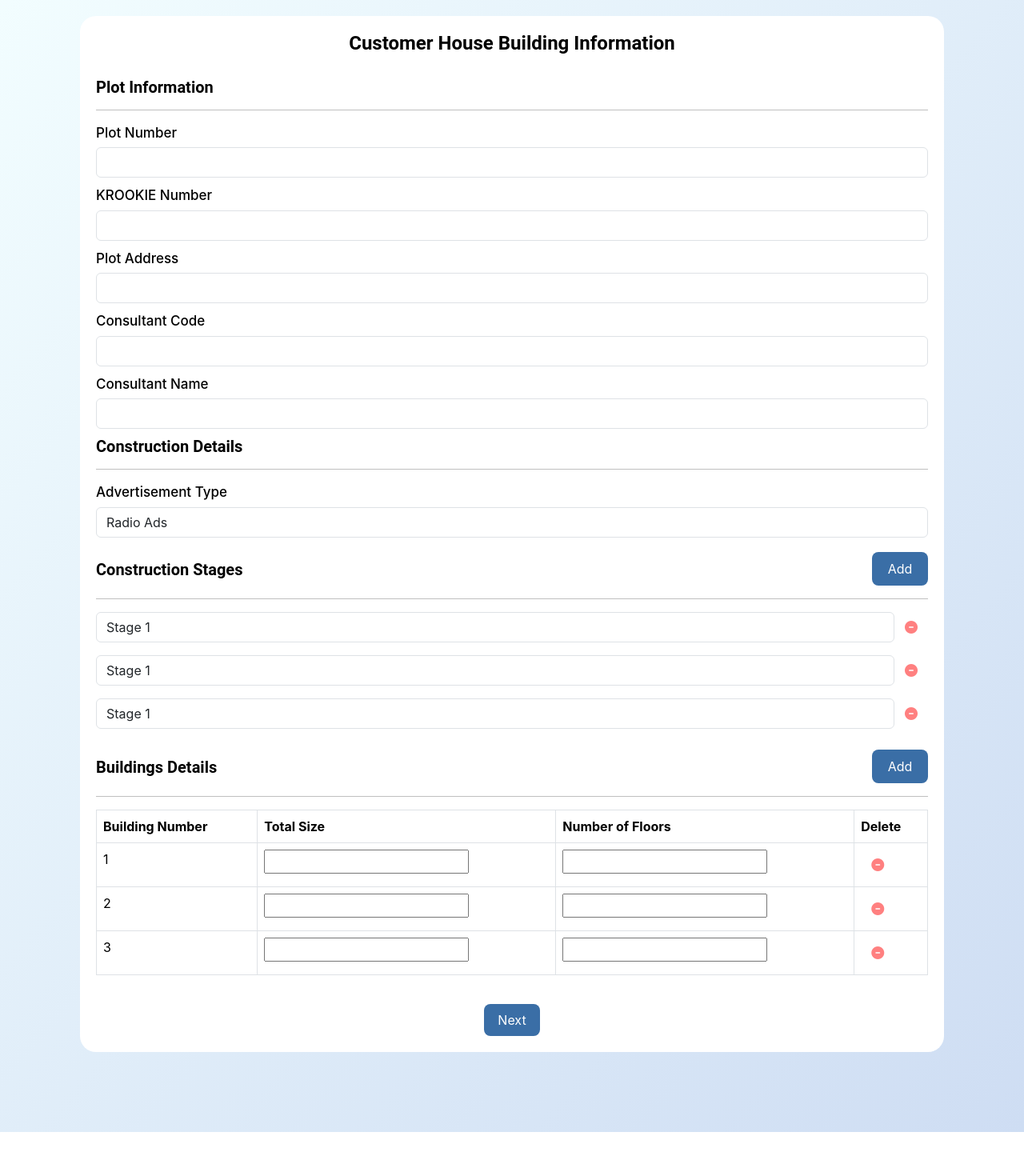
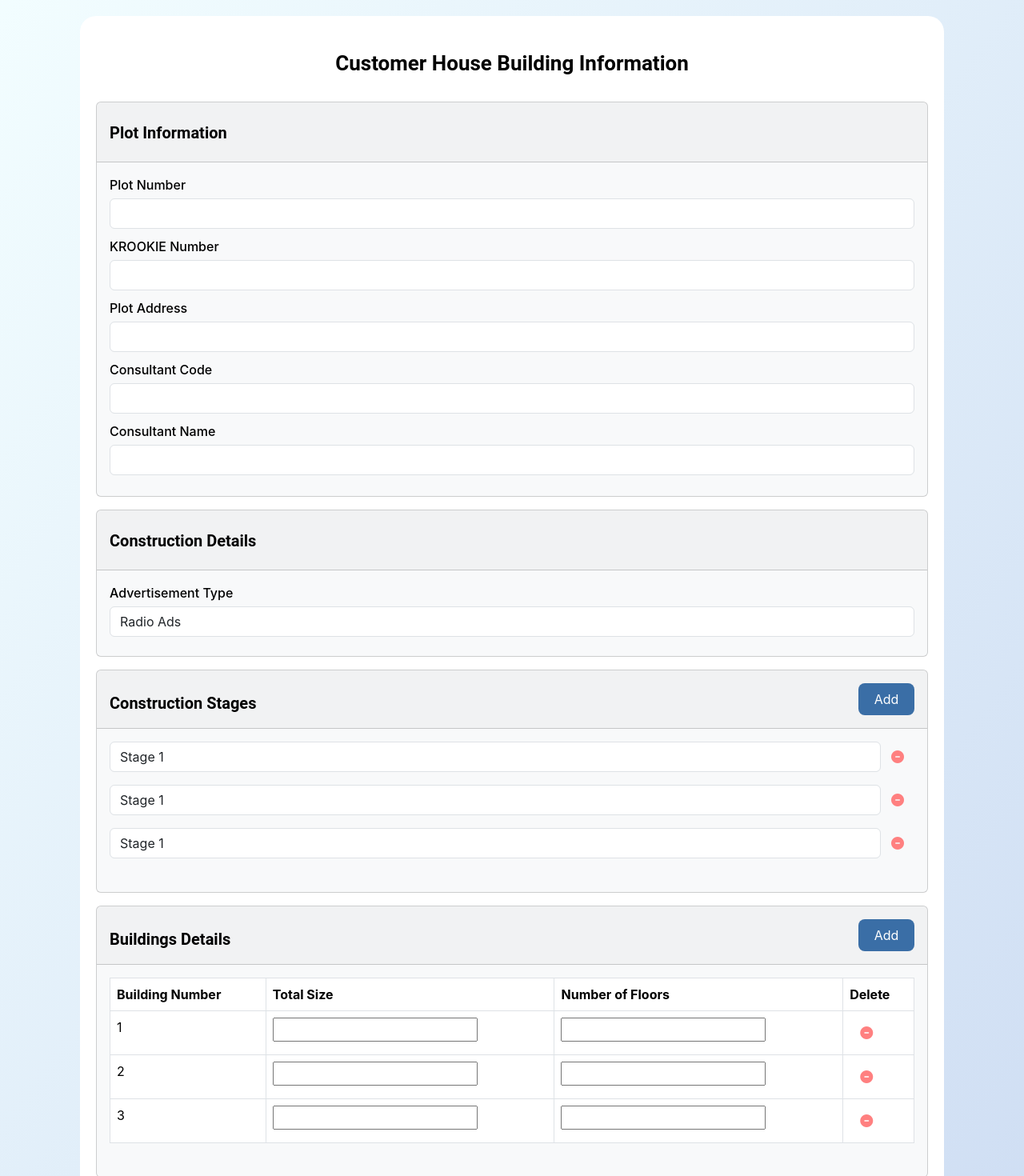
Before and after one commit to shaiksuhail01/chBuildingInfo, a React (Create React App) app: page /building-info in a window 1280 px wide. Shown: the part 80-1550 px from the top of the page at 80% size. Before the commit the page ends 1495 px from the top, so only its background shows below. Built offline with nearby package versions, Linux system fonts and the light colour scheme.

Commit message:
updated form containers

```diff
--- a/src/components/ChBuildingInfo/index.css
+++ b/src/components/ChBuildingInfo/index.css
@@ -13,7 +13,7 @@
 }
 .headingInfo{
     font-family: "Roboto",sans-serif;
-    font-size: 24px;
+    font-size: 26px;
     color: #000000;
     font-weight: bold;
     text-align: center;
@@ -30,7 +30,7 @@
 }
 .label{
     color: #000000;
-    font-size: 17px;
+    font-size: 16px;
     font-weight: 500;
     padding-bottom: 5px;
 }
--- a/src/components/ChBuildingInfo/index.js
+++ b/src/components/ChBuildingInfo/index.js
@@ -205,12 +205,16 @@ const ChBuildingInfo = () => {
   return (
     <div className="buildingInfoBg">
       <div className="buildinInfoContainer">
-        <h1 className="headingInfo">Customer House Building Information</h1>
-        <div className="plotInfoContainer">
+        <h1 className="headingInfo p-4">Customer House Building Information</h1>
+
+        <div className="card bg-light mb-3">
+  <div className="card-header p-3">
     <h1 className="subHeadings">Plot Information</h1>
-          <hr style={{ borderColor: "black" }} />
-
-          <label htmlFor="plotNum" className="label">Plot Number</label>
+  </div>
+  <div className="card-body">
+    <label htmlFor="plotNum" className="label">
+      Plot Number
+    </label>
     <input
       type="text"
       className="form-control inputEl"
@@ -219,8 +223,9 @@ const ChBuildingInfo = () => {
       onChange={handlePlotNumberChange}
     />
 
-
-          <label htmlFor="krookie" className="label">KROOKIE Number</label>
+    <label htmlFor="krookie" className="label">
+      KROOKIE Number
+    </label>
     <input
       type="text"
       className="form-control inputEl"
@@ -229,7 +234,9 @@ const ChBuildingInfo = () => {
       onChange={handleKrookieChange}
     />
 
-          <label htmlFor="plotAdd" className="label">Plot Address</label>
+    <label htmlFor="plotAdd" className="label">
+      Plot Address
+    </label>
     <input
       type="text"
       className="form-control inputEl"
@@ -238,7 +245,9 @@ const ChBuildingInfo = () => {
       onChange={handlePlotAddressChange}
     />
 
-          <label htmlFor="consultant" className="label">Consultant Code</label>
+    <label htmlFor="consultant" className="label">
+      Consultant Code
+    </label>
     <input
       type="text"
       className="form-control inputEl"
@@ -247,7 +256,9 @@ const ChBuildingInfo = () => {
       onChange={handleConsultantCodeChange}
     />
 
-          <label htmlFor="consultantName" className="label">Consultant Name</label>
+    <label htmlFor="consultantName" className="label">
+      Consultant Name
+    </label>
     <input
       type="text"
       className="form-control inputEl"
@@ -256,11 +267,13 @@ const ChBuildingInfo = () => {
       onChange={handleConsultantNameChange}
     />
   </div>
+</div>
 
-        <div className='constructionDetailsInfoContainer'>
+    <div className="card bg-light mb-3">
+        <div className="card-header p-3">
         <h1 className="subHeadings">Construction Details</h1>
-        <hr style={{ borderColor: "black" }} />
-
+        </div>
+        <div className="card-body">
         <label htmlFor="advertisement" className="label">Advertisement Type</label>
         <select className="form-control mb-2" id="advertisement" value={advertisementType}
             onChange={handleAdvertisementTypeChange}>
@@ -271,16 +284,24 @@ const ChBuildingInfo = () => {
                             <option value="EventSponsorship">Event Sponsorship</option>
         </select>
         </div>
+        </div>
+
+        <div className="card bg-light mb-3">
+
         <div className='constructionStagesContainer'>
-        <div className='stagesCont'>
-        <h1 className="subHeadings">Construction Stages</h1>
 
+        <div className="card-header d-flex justify-content-between align-items-center p-3">
+    <h1 className="subHeadings mb-0">Construction Stages</h1>
 
-        <button type="button" className="pl-2 buttonAdd" onClick={handleAddStage}>
+    <button type="button" className="p-2 buttonAdd" onClick={handleAddStage}>
         Add
     </button>
 </div>
-         <hr style={{ borderColor: "black" }} />
+
+
+        <div className="card-body">
+
+
 
          {constructionStages.map((stage) => (
           <div key={stage} className="mb-2 d-flex align-items-center">
@@ -300,14 +321,26 @@ const ChBuildingInfo = () => {
               </div>
             ))}
   </div>
+
+        </div>
+     </div>
+
+
+
+
+
+
+     <div className="card bg-light mb-3">
+
         <div className='buildingDetailsContainer'>
-        <div className='stagesCont'>
-        <h1 className="subHeadings">Buildings Details</h1>
-        <button type="button" className="pl-2 buttonAdd" onClick={handleAddBuildingStage}>
+        <div className="card-header d-flex justify-content-between align-items-center p-3">
+    <h1 className="subHeadings mb-0">Buildings Details </h1>
+        <button type="button" className="p-2 buttonAdd" onClick={handleAddBuildingStage}>
               Add
             </button>
          </div>
-         <hr style={{ borderColor: "black" }} />
+
+         <div className="card-body">
          <div className="table-responsive">
         <table className="table table-bordered">
     <thead className="thead-light">
@@ -351,6 +384,8 @@ const ChBuildingInfo = () => {
   </table>
         </div>
       </div>
+      </div>
+      </div>
       <div className='nextButtonCont'>
         <button  className="buttonAdd w-40 p-2" onClick={handleNextButtonClick}>
               Next
@@ -385,10 +420,10 @@ const ChBuildingInfo = () => {
 
       </div>
     </div>
+</div>
 
 
 
-      </div>
 )};
 
 export default ChBuildingInfo;
--- a/src/components/LoginForm/index.css
+++ b/src/components/LoginForm/index.css
@@ -76,6 +76,12 @@
     flex-direction: column;
     justify-content: center;
   }
+  .devider {
+    border-left: 2px solid rgb(159, 158, 158);
+    height: 500px;
+    margin-top:100px;
+    display: none;
+}
 
   @media only screen and (min-width: 800px) {
 
@@ -90,6 +96,9 @@
         flex-direction: row;
 
     }
+    .devider{
+      display:block;
+    }
     .inputField{
         width: 500px;
     }
--- a/src/components/LoginForm/index.js
+++ b/src/components/LoginForm/index.js
@@ -29,7 +29,8 @@ const LoginForm = () => {
         </button>
       </div>
 
-      <hr style={{ borderColor: "black" }} />
+      <hr/>
+      <div className='devider'></div>
 
       <div className='loginContainer'>
         <h1 className='headingOne'>Mobile ID</h1>
```
Lines whose indentation alone changed are shown as unchanged.
